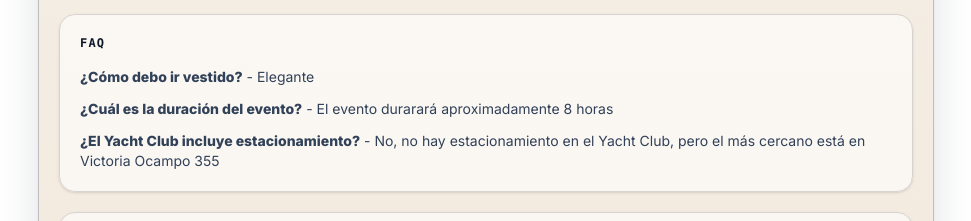
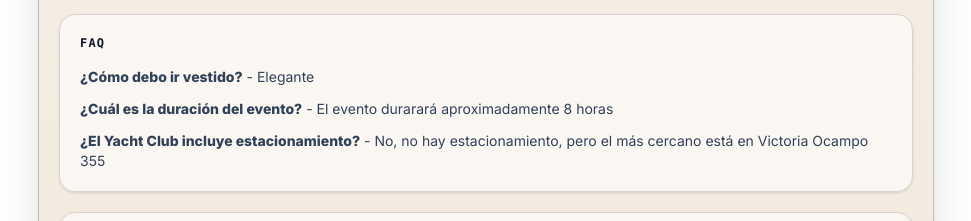
Before and after one commit to paupuentes919/wedding, a Vue app: page / in a window 1280 px wide. Shown: the part 1260-1481 px from the top of the page, without its empty margins (154-1125 px from the left). Built offline with nearby package versions, Linux system fonts and the light colour scheme.

Commit message:
changed f3

```diff
--- a/src/views/Home.vue
+++ b/src/views/Home.vue
@@ -709,7 +709,7 @@ const COPY = {
     faqTitle: "FAQ",
     f1: "<b>¿Cómo debo ir vestido?</b> - Elegante",
     f2: "<b>¿Cuál es la duración del evento?</b> - El evento durarará aproximadamente 8 horas",
-    f3: "<b>¿El Yacht Club incluye estacionamiento?</b> - No, no hay estacionamiento en el Yacht Club, pero el más cercano está en Victoria Ocampo 355",
+    f3: "<b>¿El Yacht Club incluye estacionamiento?</b> - No, no hay estacionamiento, pero el más cercano está en Victoria Ocampo 355",
     giftTitle: "Contribucion simbolica",
     giftP1:
       "De acuerdo con la normativa vigente, su presencia ha sido previamente clasificada como aporte suficiente y de alto valor afectivo",
```
